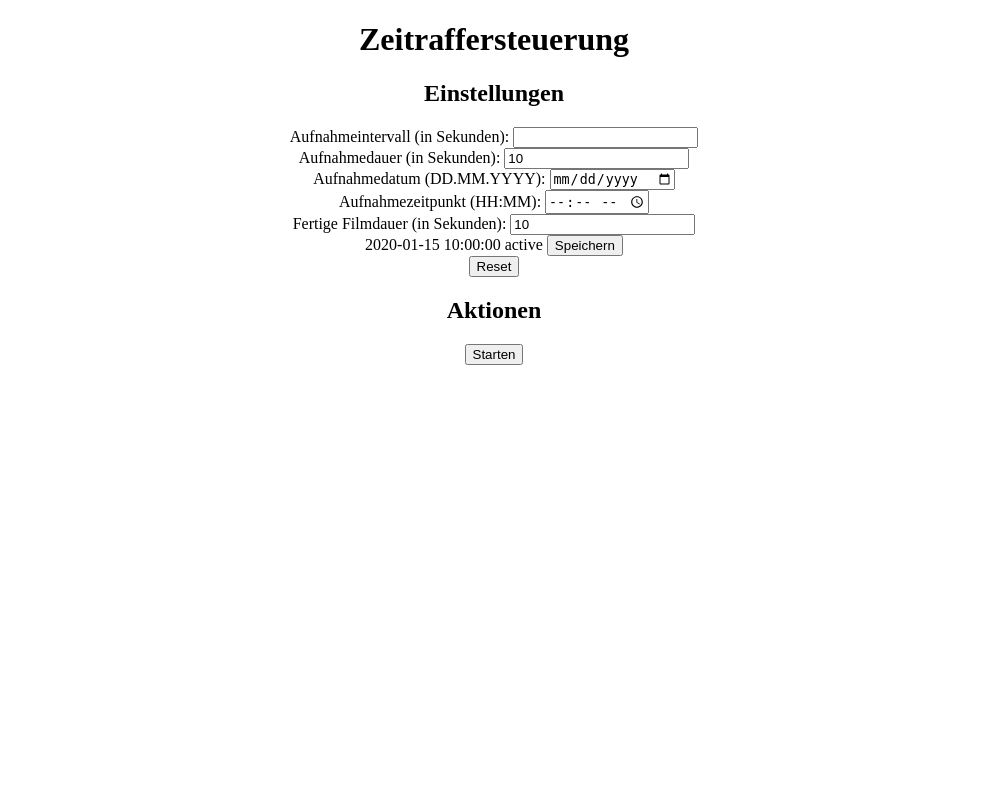
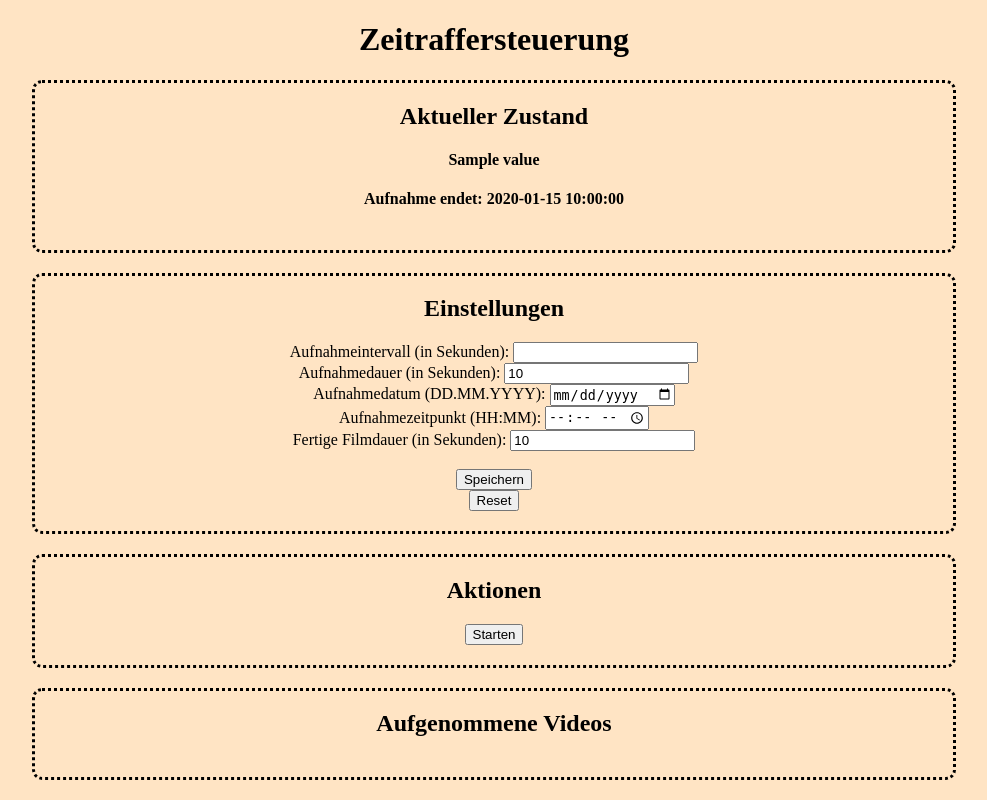
Before and after one commit to linusgke/timelapse, a Flask app: template templates/index.html in a window 1280 px wide. Shown: the whole page, without its empty margins (146-1133 px from the left). Run offline with Flask 3, Linux system fonts and the light colour scheme; the template is opened without the code that fills it: most values are stand-ins (such as "Sample title", 1, 10 or a date in 2020).

Commit message:
Add features

```diff
--- a/app.py
+++ b/app.py
@@ -12,9 +12,9 @@
 SETTINGS_FILE = "config.json"
 
 class TimelapseState(Enum):
-    OFF = 1
-    WAITING = 2
-    RECORDING = 3
+    OFF = "Aus"
+    WAITING = "Warte auf Aufnahmezeitpunkt"
+    RECORDING = "Aufnahme läuft"
 
 app = Flask(__name__)
 state = TimelapseState.OFF
@@ -48,6 +48,9 @@
     # Warte bis Aufnahme starten soll
     now = datetime.now()
     while now < start_time:
+        if state == TimelapseState.OFF:
+            return
+
         print("Warte auf Aufnahmezeitpunkt ...")
         now = datetime.now()
         time.sleep(1)
@@ -59,6 +62,9 @@
     current_time = start_time
     i = 1
     while current_time < end_time:
+        if state == TimelapseState.OFF:
+            return
+
         interval = settings['interval']
         date = current_time.strftime("%Y-%m-%d-%H-%M-%S")
 
@@ -92,11 +98,21 @@
     start_time = datetime.strptime(settings['start_date'] + " " + settings['start_time'], "%Y-%m-%d %H:%M")
     end_time = start_time + timedelta(seconds=settings['capture_duration'])
 
-    return render_template('index.html', settings=settings, end_time=end_time, state=state)
+    return render_template('index.html', settings=settings, end_time=end_time, state=state, running=state!=TimelapseState.OFF)
 
 @app.route('/start_timelapse', methods=['POST'])
 def start():
+    global state
+    if not state == TimelapseState.OFF:
+        return redirect('/')
+
     threading.Thread(target=start_timelapse, daemon=True).start()
+    return redirect('/')
+
+@app.route('/stop_timelapse', methods=['POST'])
+def stop():
+    global state
+    state = TimelapseState.OFF
     return redirect('/')
 
 @app.route('/set_settings', methods=['POST'])
--- a/config.json
+++ b/config.json
@@ -1 +1 @@
-{"interval": 5, "capture_duration": 60, "start_time": "12:30", "video_duration": 60}
+{"interval": 10, "capture_duration": 60, "start_date": "2025-01-23", "start_time": "11:00", "video_duration": 60}
--- /dev/null
+++ b/static/assets/css/style.css
@@ -0,0 +1,13 @@
+body {
+    text-align: center;
+    background-color: bisque;
+}
+
+.box {
+    border-radius: 10px;
+    border-style: dotted;
+    margin-top: 20px;
+    margin-left: 170px;
+    margin-right: 170px;
+    padding-bottom: 20px;
+}
--- a/templates/index.html
+++ b/templates/index.html
@@ -1,44 +1,72 @@
 <!DOCTYPE html>
 <html lang="de">
+
 <head>
         <meta charset="UTF-8">
         <meta name="viewport" content="width=device-width, initial-scale=1.0">
-<title>Zeitraffer Einstellungen</title>
+        <link rel="stylesheet" href="static/assets/css/style.css">
+
+        <title>Zeitraffer</title>
 </head>
+
 <body>
-    <center>
         <h1>Zeitraffersteuerung</h1>
 
+        <div class="box">
+                <h2>Aktueller Zustand</h2>
+                <h4>{{ state.value }}</h4>
+                <h4>Aufnahme endet: {{ end_time }}</h4>
+        </div>
+
+        <div class="box">
                 <h2>Einstellungen</h2>
                 <form method="POST" action="/set_settings">
                         <label for="interval">Aufnahmeintervall (in Sekunden):</label>
-<input type="number" id="interval" name="interval" value="{{ settings['interval'] }}" min="1" required><br>
+                        <input type="number" id="interval" name="interval" value="{{ settings['interval'] }}" min="1"
+                                required><br>
 
                         <label for="capture_duration">Aufnahmedauer (in Sekunden):</label>
-<input type="number" id="capture_duration" name="capture_duration" value="{{ settings['capture_duration'] }}" min="1" required><br>
+                        <input type="number" id="capture_duration" name="capture_duration"
+                                value="{{ settings['capture_duration'] }}" min="1" required><br>
 
                         <label for="start_date">Aufnahmedatum (DD.MM.YYYY):</label>
-<input type="date" id="start_date" name="start_date" value="{{ settings['start_date'] }}" required><br>
+                        <input type="date" id="start_date" name="start_date" value="{{ settings['start_date'] }}"
+                                required><br>
 
                         <label for="start_time">Aufnahmezeitpunkt (HH:MM):</label>
-<input type="time" id="start_time" name="start_time" value="{{ settings['start_time'] }}" required><br>
+                        <input type="time" id="start_time" name="start_time" value="{{ settings['start_time'] }}"
+                                required><br>
 
                         <label for="video_duration">Fertige Filmdauer (in Sekunden):</label>
-<input type="number" id="video_duration" name="video_duration" value="{{ settings['video_duration'] }}" min="1" required><br>
+                        <input type="number" id="video_duration" name="video_duration"
+                                value="{{ settings['video_duration'] }}" min="1" required><br>
 
-{{ end_time }}
-{{ state }}
 
+                        <br>
                         <button type="submit">Speichern</button>
                 </form>
                 <form method="POST" action="/reset_settings">
                         <button type="submit">Reset</button>
                 </form>
+        </div>
 
+        <div class="box">
                 <h2>Aktionen</h2>
+
+                {% if running == True %}
+                <form method="POST" action="/stop_timelapse">
+                        <button type="submit">Stoppen</button>
+                </form>
+                {% else %}
                 <form method="POST" action="/start_timelapse">
                         <button type="submit">Starten</button>
                 </form>
-</center>
+                {% endif %}
+        </div>
+
+        <div class="box">
+                <h2>Aufgenommene Videos</h2>
+        </div>
 </body>
+
 </html>
```
Lines whose indentation alone changed are shown as unchanged.
